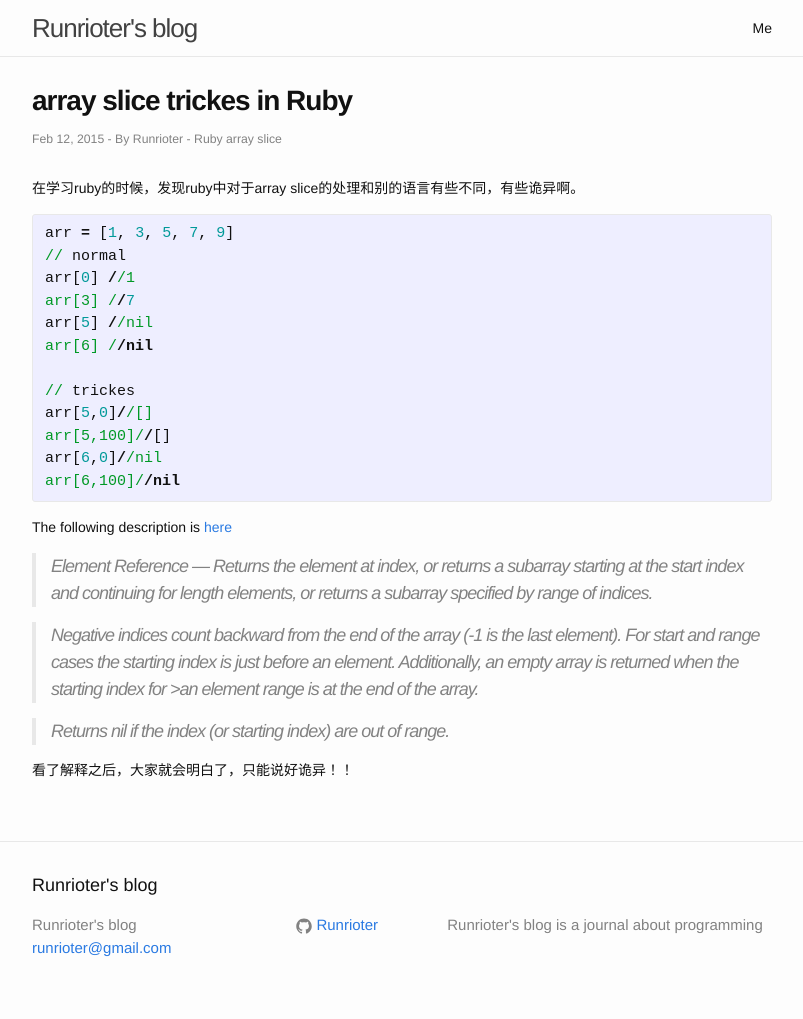
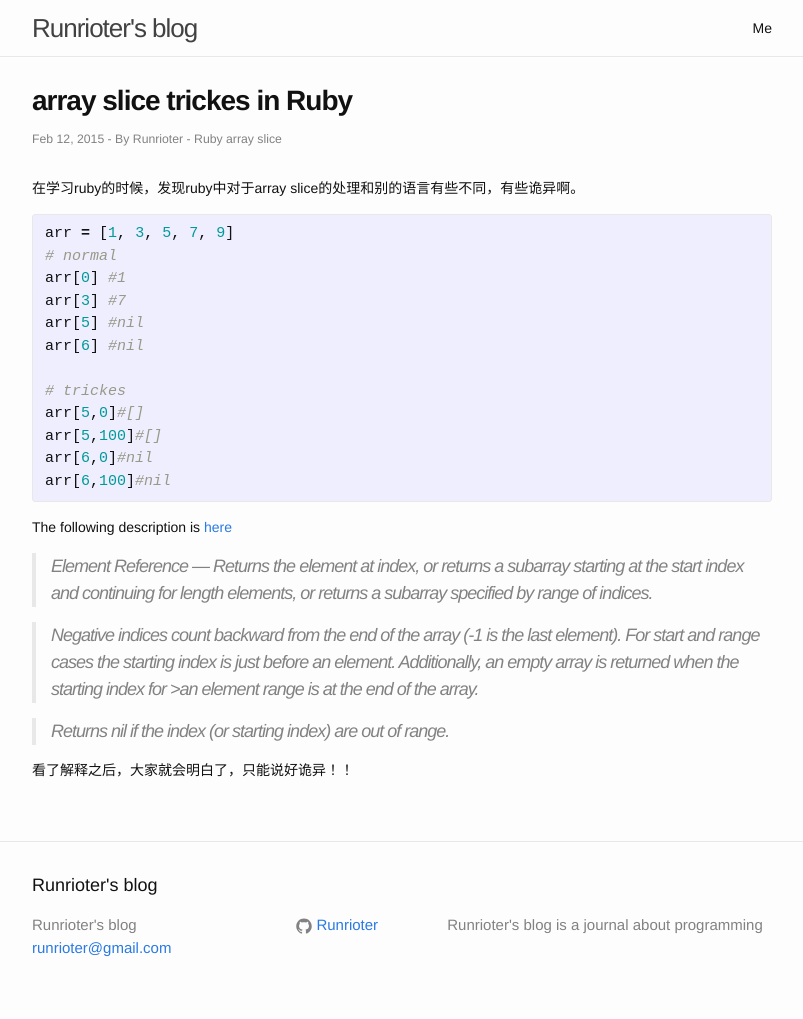
Before and after one commit to Runrioter/Runrioter.github.io, a Jekyll site: the page built from _posts/2015-02-12-trickes-of-array-slice-in-Ruby.md, in a window 1280 px wide. Shown: the whole page, without its empty margins (238-1041 px from the left). Built offline with Jekyll 4.4.1, drawn with Linux system fonts in a browser that asks for light colours.

```diff
--- a/_posts/2015-02-12-trickes-of-array-slice-in-Ruby.md
+++ b/_posts/2015-02-12-trickes-of-array-slice-in-Ruby.md
@@ -11,17 +11,17 @@ meta: Ruby array slice
 {% highlight ruby %}
 
 arr = [1, 3, 5, 7, 9]
-// normal
-arr[0] //1
-arr[3] //7
-arr[5] //nil
-arr[6] //nil
+# normal
+arr[0] #1
+arr[3] #7
+arr[5] #nil
+arr[6] #nil
 
-// trickes
-arr[5,0]//[]
-arr[5,100]//[]
-arr[6,0]//nil
-arr[6,100]//nil
+# trickes
+arr[5,0]#[]
+arr[5,100]#[]
+arr[6,0]#nil
+arr[6,100]#nil
 
 {% endhighlight %}
 
```
